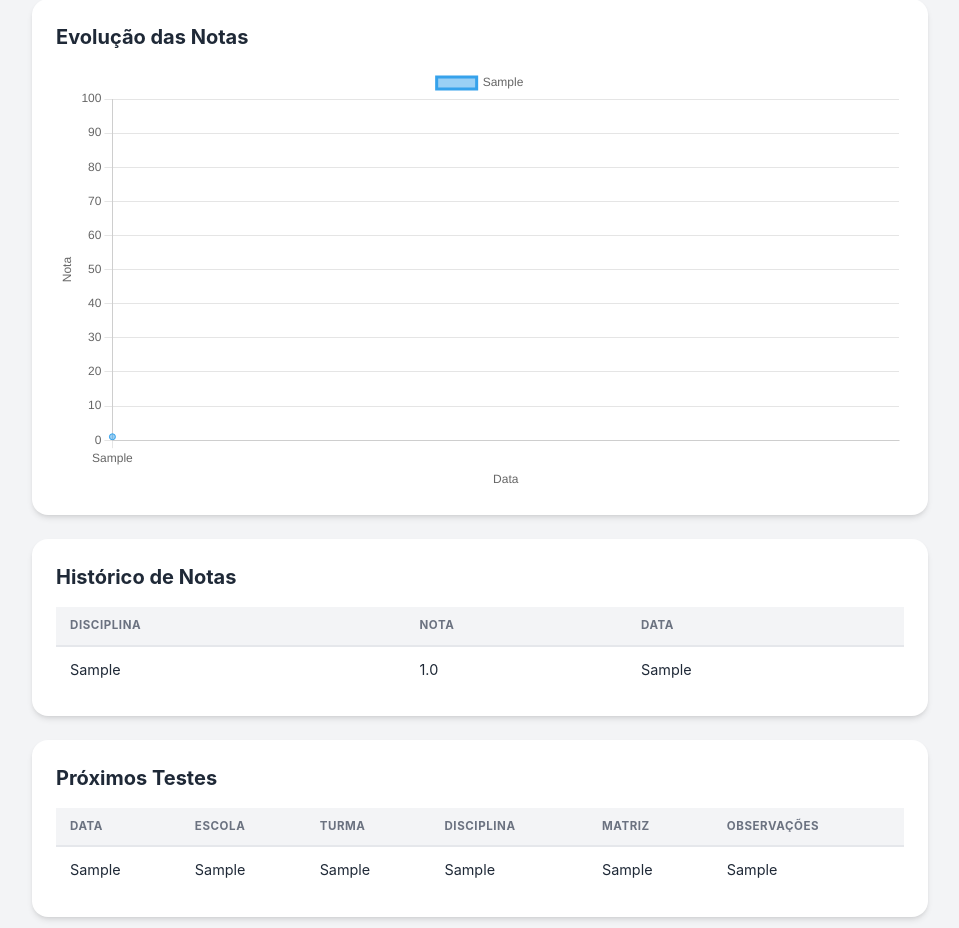
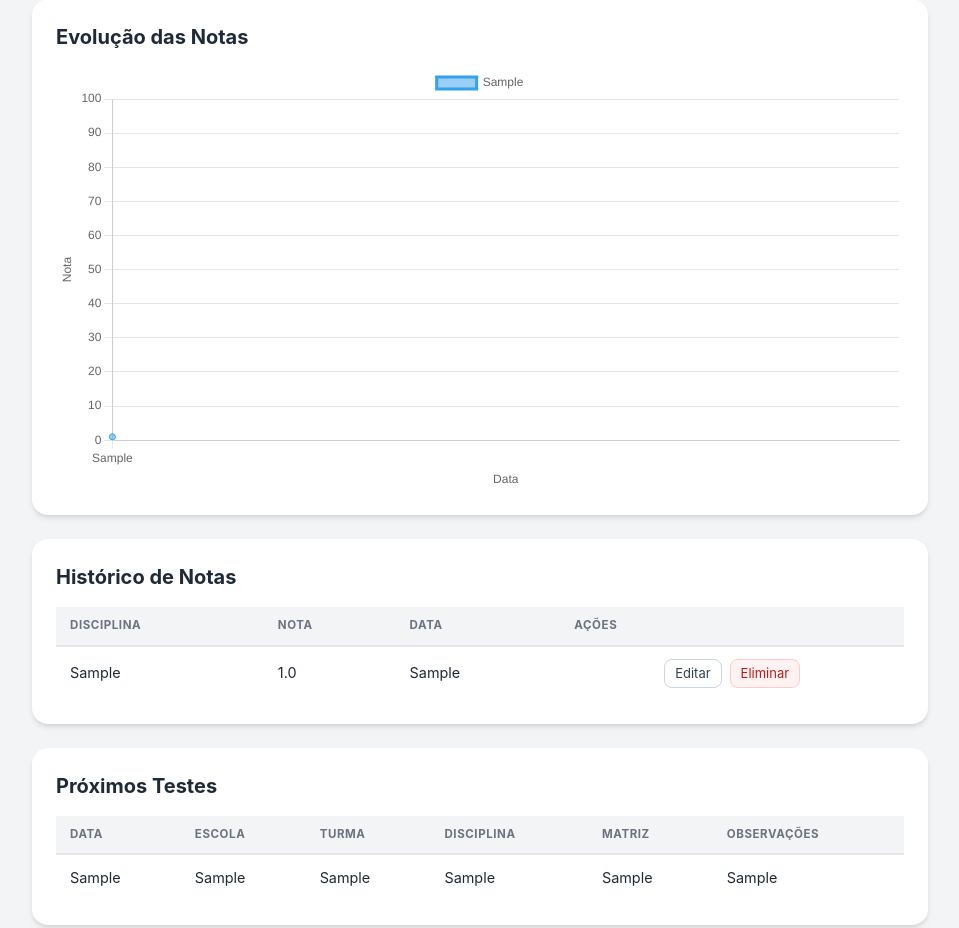
Before and after one commit to cristinayourspace-rgb/CentroEstudos_V2, a Flask app: page /alunos/ver/1 in a window 1280 px wide. Shown: the part 1567-2495 px from the top of the page, without its empty margins (320-1279 px from the left). Run offline with Flask 3, Linux system fonts and the light colour scheme; data comes from the database, SQL or seed files in the repository; tables that the repository leaves empty hold one stand-in row (values such as "Sample post"); some libraries are stand-ins or nearby versions.

Commit message:
Ajustes nas notas: edicao de nota e ficha do aluno

```diff
--- a/templates/editar_nota.html
+++ b/templates/editar_nota.html
@@ -13,6 +13,7 @@ Editar Nota
     <br>
 
     <form method="POST">
+<input type="hidden" name="voltar" value="{{ voltar or '' }}">
 
         <label>Disciplina</label>
 
@@ -48,7 +49,7 @@ Editar Nota
             Guardar Alterações
         </button>
 
-        <a href="/notas">
+        <a href="{{ voltar or '/notas' }}">
             Cancelar
         </a>
 
--- a/templates/ver_aluno.html
+++ b/templates/ver_aluno.html
@@ -510,6 +510,7 @@ Ficha do Aluno
    ══════════════════════════════════════════════════════════════════════════ #}
 <div class="bg-white rounded-2xl shadow-md p-5 md:p-6 mb-6">
     <h2 class="text-xl font-bold text-gray-800 mb-4">Histórico de Notas</h2>
+    {% set pode_editar_notas = (session.get('perfil') != 'colaborador') %}
 
     {% if notas %}
 
@@ -522,6 +523,7 @@ Ficha do Aluno
                         <th>Disciplina</th>
                         <th>Nota</th>
                         <th>Data</th>
+                        {% if pode_editar_notas %}<th>Ações</th>{% endif %}
                     </tr>
                 </thead>
 
@@ -533,6 +535,13 @@ Ficha do Aluno
                         <td>{{ nota.disciplina }}</td>
                         <td>{{ nota.nota }}</td>
                         <td>{{ nota.data_avaliacao }}</td>
+                        {% if pode_editar_notas %}<td><div style="display:flex;gap:8px;align-items:center;justify-content:center;">
+  <a href="/notas/editar/{{ nota.id }}?voltar=/alunos/ver/{{ nota.aluno_id }}" style="padding:4px 10px;border:1px solid #cbd5e1;border-radius:8px;font-size:13px;text-decoration:none;color:#334155;">Editar</a>
+  <form method="post" action="/notas/eliminar/{{ nota.id }}" style="margin:0;" onsubmit="return confirm('Eliminar esta nota? Esta ação não pode ser desfeita.');">
+    <input type="hidden" name="voltar" value="/alunos/ver/{{ nota.aluno_id }}">
+    <button type="submit" style="padding:4px 10px;border:1px solid #fecaca;border-radius:8px;font-size:13px;background:#fef2f2;color:#b91c1c;cursor:pointer;">Eliminar</button>
+  </form>
+</div></td>{% endif %}
                     </tr>
 
                 {% endfor %}
@@ -564,6 +573,14 @@ Ficha do Aluno
                         <div class="resp-label">Data</div>
                         <div class="resp-valor">{{ nota.data_avaliacao }}</div>
                     </div>
+
+                    {% if pode_editar_notas %}<div class="resp-campo-full"><div style="display:flex;gap:8px;align-items:center;justify-content:center;">
+  <a href="/notas/editar/{{ nota.id }}?voltar=/alunos/ver/{{ nota.aluno_id }}" style="padding:4px 10px;border:1px solid #cbd5e1;border-radius:8px;font-size:13px;text-decoration:none;color:#334155;">Editar</a>
+  <form method="post" action="/notas/eliminar/{{ nota.id }}" style="margin:0;" onsubmit="return confirm('Eliminar esta nota? Esta ação não pode ser desfeita.');">
+    <input type="hidden" name="voltar" value="/alunos/ver/{{ nota.aluno_id }}">
+    <button type="submit" style="padding:4px 10px;border:1px solid #fecaca;border-radius:8px;font-size:13px;background:#fef2f2;color:#b91c1c;cursor:pointer;">Eliminar</button>
+  </form>
+</div></div>{% endif %}
 
                 </div>
             </div>
```
Also changed, not shown: routes/notas.py (+22 -2 lines).
